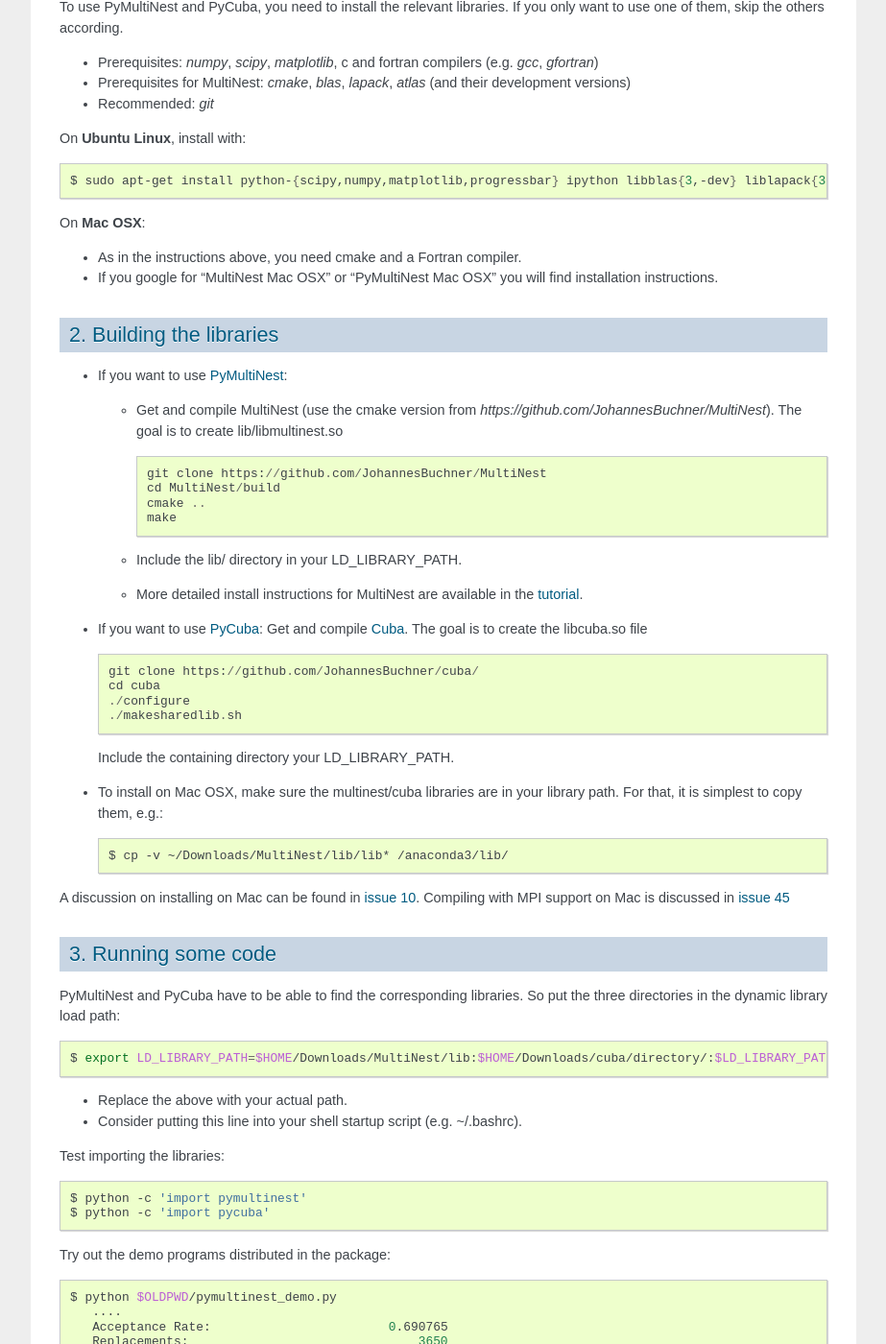
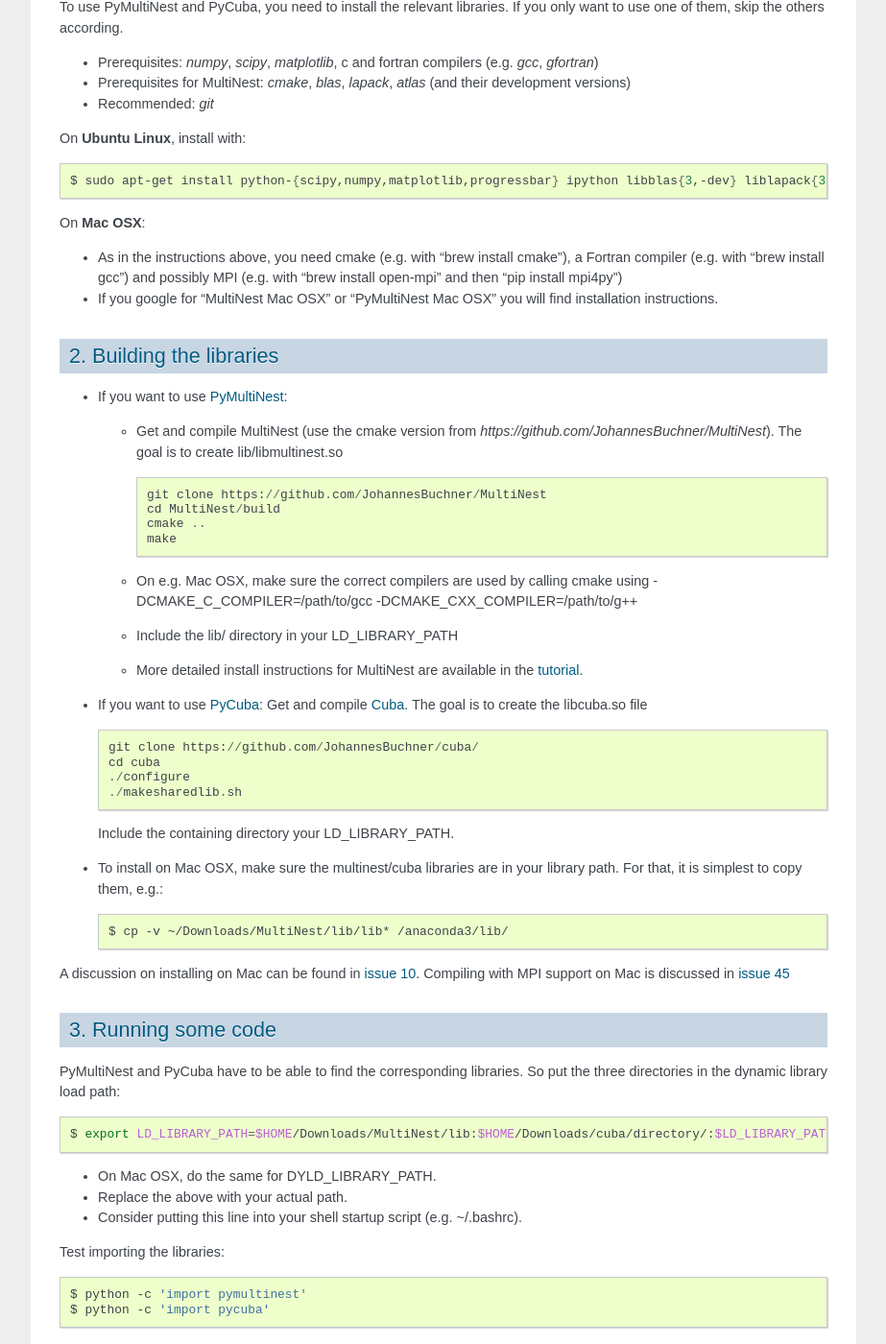
Before and after one commit to JohannesBuchner/PyMultiNest, a Sphinx documentation site: the page built from doc/install.rst, in a window 1280 px wide and 1400 px high, scrolled down 998 px. Shown: the whole window at 96% size, without its empty margins (198-1121 px from the left). Built offline with Sphinx 7.4.7, drawn with Linux system fonts in a browser that asks for light colours.

Commit message:
Updated Install.rst with some extra MacOSX steps

```diff
--- a/doc/install.rst
+++ b/doc/install.rst
@@ -59,7 +59,7 @@ On **Ubuntu Linux**, install with:
 
 On **Mac OSX**:
 
-* As in the instructions above, you need cmake and a Fortran compiler.
+* As in the instructions above, you need cmake (e.g. with "brew install cmake"), a Fortran compiler (e.g. with "brew install gcc") and possibly MPI (e.g. with "brew install open-mpi" and then "pip install mpi4py")
 * If you google for "MultiNest Mac OSX" or "PyMultiNest Mac OSX" you will find installation instructions.
 
 2. Building the libraries
@@ -74,7 +74,8 @@ On **Mac OSX**:
   	cmake ..
   	make
 
-  * Include the lib/ directory in your LD_LIBRARY_PATH.
+  * On e.g. Mac OSX, make sure the correct compilers are used by calling cmake using -DCMAKE_C_COMPILER=/path/to/gcc -DCMAKE_CXX_COMPILER=/path/to/g++
+  * Include the lib/ directory in your LD_LIBRARY_PATH
   * More detailed install instructions for MultiNest are available in the `tutorial <http://johannesbuchner.github.io/pymultinest-tutorial/install.html#on-your-own-computer>`_.
 
 * If you want to use :doc:`PyCuba <pycuba>`:
@@ -103,6 +104,7 @@ libraries. So put the three directories in the dynamic library load path:
 
      $ export LD_LIBRARY_PATH=$HOME/Downloads/MultiNest/lib:$HOME/Downloads/cuba/directory/:$LD_LIBRARY_PATH
 
+* On Mac OSX, do the same for DYLD_LIBRARY_PATH.
 * Replace the above with your actual path.
 * Consider putting this line into your shell startup script (e.g. ~/.bashrc).
 
```
